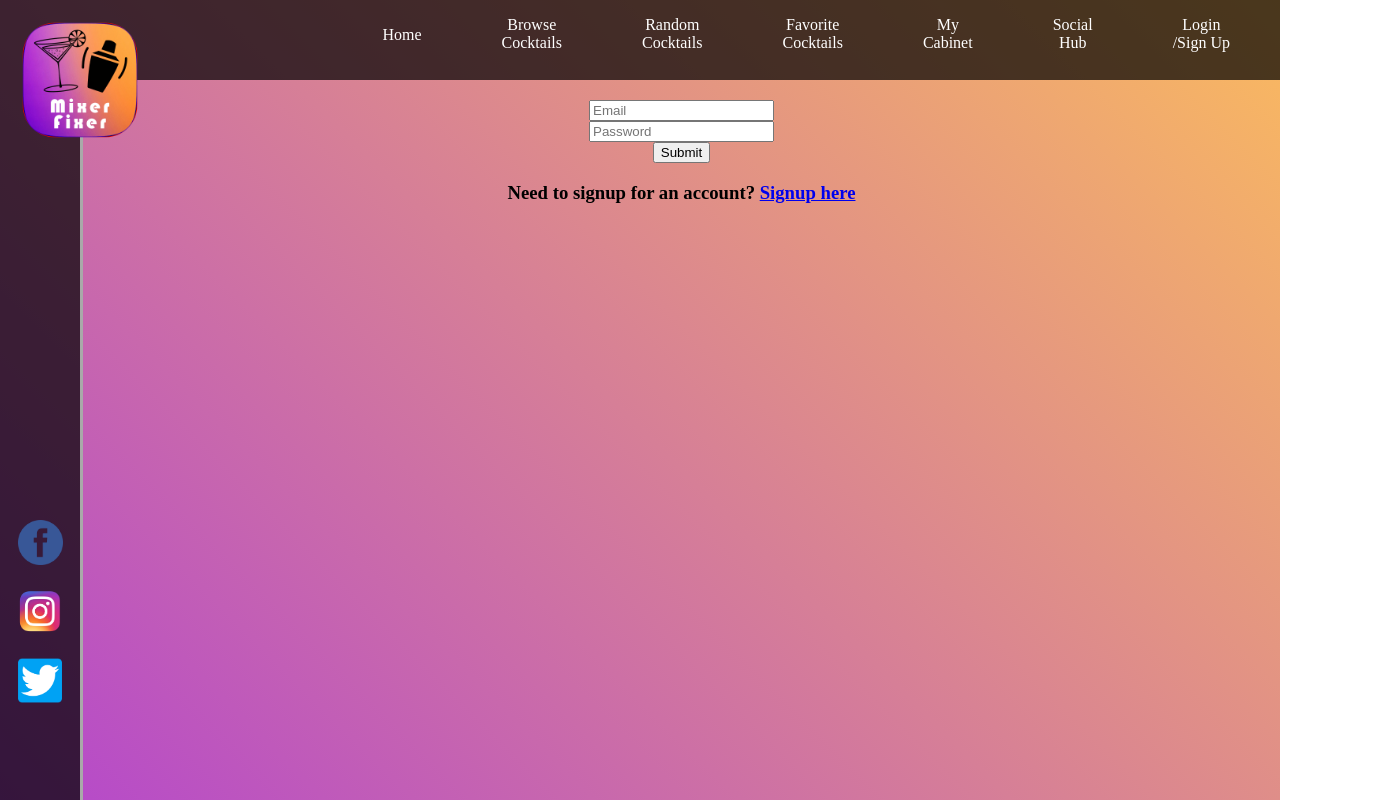
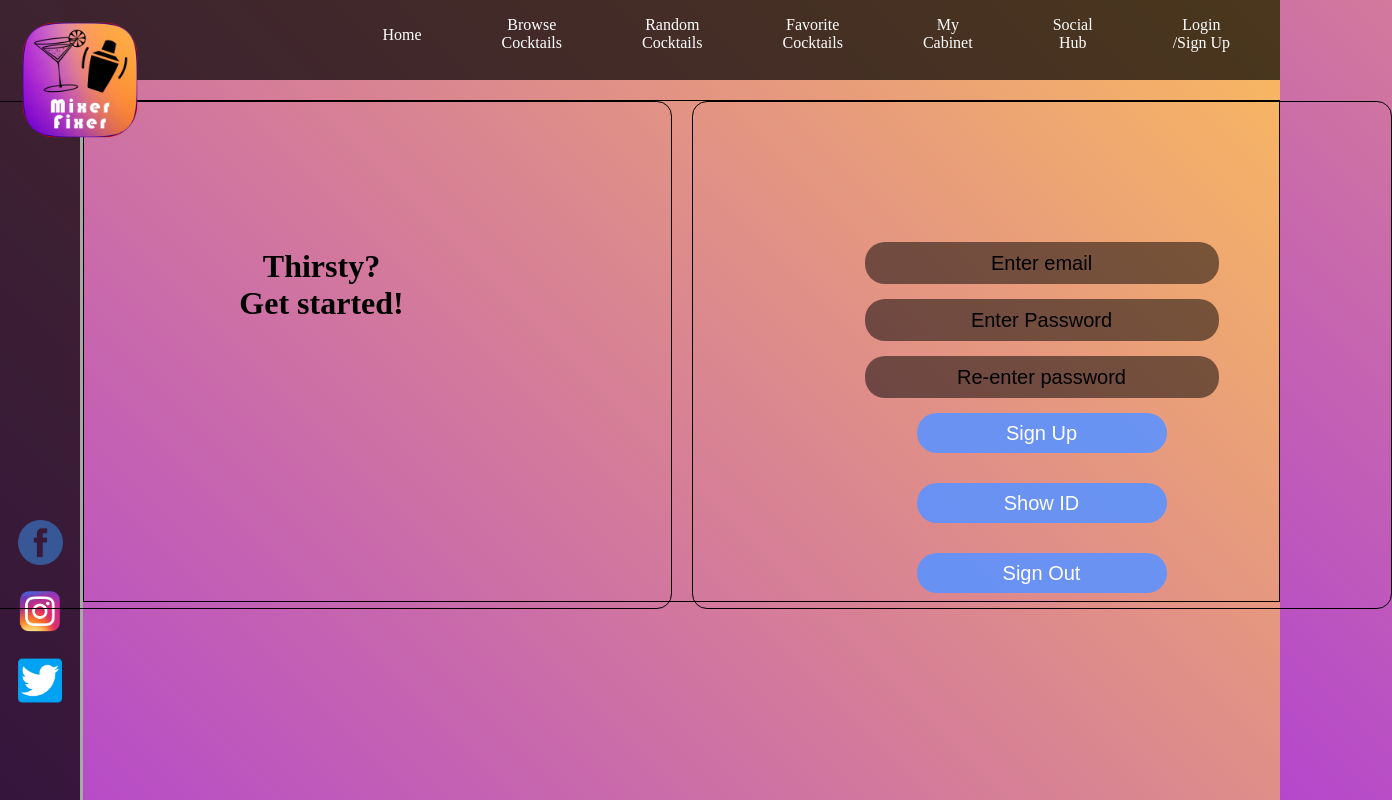
Before and after one commit to SethZygner/mixerFixer, a Vue app in the folder testing/: page /logInSignUp in a window 1280 px wide. Shown: the top 800 px of the page, 1392 px wide, since content can reach past the window. Built offline with nearby package versions, Linux system fonts and the light colour scheme; no server answers.

Commit message:
Got the authentication to work semi-fully
I had gotten the "Login/SignUp" to disappear and turn into "Account" instead. I will soon add the ability for it to add to the storage of users next

```diff
--- a/package.json
+++ b/package.json
@@ -1,5 +1,6 @@
 {
   "dependencies": {
-    "firebase": "^8.10.1"
+    "firebase": "^8.10.1",
+    "vue-router": "^4.0.13"
   }
 }
--- a/testing/src/App.vue
+++ b/testing/src/App.vue
@@ -1,8 +1,27 @@
 <script setup>
 import { RouterLink, RouterView } from "vue-router";
+import {reactive, ref} from "vue";
+import fire from "./firebase.js";
+
+let isLoggedIn = ref(false);
+
+function checkIfSignedIn(){
+  console.dir(fire.auth.currentUser);
+  fire.auth.onAuthStateChanged(user => {
+    if (user) {
+      isLoggedIn.value = true
+    } else {
+      isLoggedIn.value = false
+    }
+  })
+}
+
+reactive(checkIfSignedIn());
+
+
 </script>
 
-<template>
+<template id="test">
   <div id="side-bar">
     <div class="social-media">
       <img src="@/assets/icons/facebook-logo-1024x1024.png">
@@ -19,10 +38,14 @@ import { RouterLink, RouterView } from "vue-router";
       <li><RouterLink to="">Favorite<br>Cocktails</RouterLink></li>
       <li><RouterLink to="">My<br>Cabinet</RouterLink></li>
       <li><RouterLink to="">Social<br>Hub</RouterLink></li>
-      <li><RouterLink to="/logInSignUp">Login<br>/Sign Up</RouterLink></li>
+      <li>
+        <div>
+          <RouterLink v-if="isLoggedIn.valueOf()" to="" >Account</RouterLink>
+          <RouterLink v-else to="/logInSignUp" >Login<br>/Sign Up</RouterLink>
+        </div>
+      </li>
     </ul>
   </div>
-
   <RouterView :key="$route.path" />
 </template>
 
--- a/testing/src/firebase.js
+++ b/testing/src/firebase.js
@@ -1,7 +1,13 @@
 import { initializeApp } from "firebase/app";
 import "firebase/firestore";
 import firebase from "firebase/compat";
-import { getAuth } from "firebase/auth";
+
+import { getAuth,
+    signInWithEmailAndPassword,
+    createUserWithEmailAndPassword,
+    onAuthStateChanged
+} from "firebase/auth";
+
 import 'firebase/compat/auth';
 
 const config = {
@@ -17,7 +23,24 @@ const config = {
 firebase.initializeApp(config);
 
 let db = firebase.firestore();
+let auth = getAuth();
 
+//Authorization functions
+function newUser(email, password){
+    createUserWithEmailAndPassword(auth, email, password)
+        .catch((err)=>{
+            alert(err.message);
+        })
+}
+function signOut(){
+    auth.signOut();
+}
+function signIn(email, password){
+    signInWithEmailAndPassword(auth, email, password)
+        .catch((err)=>{
+            alert(err.message);
+        })
+}
 
 
 //Store data by making/using an existing collection
@@ -31,7 +54,9 @@ function addThing(coll, data){
 
 
 
-
 export default{
-    addThing
+    addThing,
+    newUser,
+    signOut,
+    auth
 }
--- a/testing/src/router/index.js
+++ b/testing/src/router/index.js
@@ -1,4 +1,4 @@
-import { createRouter, createWebHistory } from "vue-router";
+import { createRouter, createWebHistory, useRouter} from "vue-router";
 import HomeView from "../views/HomeView.vue";
 
 const router = createRouter({
@@ -27,4 +27,8 @@ const router = createRouter({
   ],
 });
 
+// const app = Vue.createApp({});
+// app.use(router);
+// app.mount('#test');
+
 export default router;
--- a/testing/src/views/LoginSignUp.vue
+++ b/testing/src/views/LoginSignUp.vue
@@ -1,47 +1,116 @@
 <script setup>
-import { RouterLink, RouterView } from "vue-router";
+import { RouterLink, RouterView, useRoute, useRouter} from "vue-router";
+
 import fire from "../firebase.js";
 import {reactive, ref} from "vue";
-import { getAuth, signInWithEmailAndPassword, createUserWithEmailAndPassword} from "firebase/auth";
 
 const email = ref("");
 const password = ref("");
-const auth = getAuth();
+const rePass = ref("");
+const router = useRouter();
+//Sign Up a New User
+function signUp(){
+  if(password.value !== rePass.value){
+    alert("Password didn't match! Try again.")
+  }else{
+    fire.newUser(email.value, password.value);
+    email.value ="";
+    password.value="";
+    router.push('/')
+  }
+}
 
+function signOut(){
+  fire.signOut();
+}
 
-function login(){
-  console.log("Clicked");
-  console.log(email.value);
-  console.log(password.value);
-  createUserWithEmailAndPassword(auth, email.value, password.value)
-      .then((userCrid) => {
-        let user = userCrid.user;
-      })
-      .catch((err)=>{
-        alert(err.message);
-        console.log(err.message);
-      })
+function returnId(){
+  if(fire.auth.currentUser === null){
+    console.log("No User Signed In")
+  }else {
+    console.log(fire.auth.currentUser.uid);
+  }
 }
 
 </script>
 
 <template>
-  <div class="credentials" >
-    <input id="email" type="text" placeholder="Email" v-model="email"/>
-    <br>
-    <input id="password" type="text" placeholder="Password" v-model="password">
-    <br>
-    <button @click.prevent="login">Submit</button>
-    <h3> Need to signup for an account? <router-link to="/signup">Signup here</router-link></h3>
+  <div class="content">
+    <div class="leftSide">
+      <h1>Thirsty?<br>Get started!</h1>
+    </div>
+
+    <div class="rightSide">
+      <input type="email" v-model="email" placeholder="Enter email">
+      <br>
+      <input type="password" v-model="password" placeholder="Enter Password">
+      <br>
+      <input type="password" v-model="rePass" placeholder="Re-enter password">
+      <br>
+      <button @click="signUp">Sign Up</button>
+      <br>
+      <button @click="returnId">Show ID</button>
+      <br>
+      <button @click="signOut">Sign Out</button>
+    </div>
   </div>
+
 </template>
 
 
 <style scoped>
 
-.credentials{
+.content{
+  display: grid;
+  grid-template-columns: 700px 700px;
   margin: 20px auto;
+  border: 1px black solid;
+  justify-content: center;
+  height: 500px;
+  gap: 20px;
+}
+
+.leftSide, .rightSide{
   text-align: center;
+  border: 1px black solid;
+  border-radius: 15px;
+  padding-top: 125px;
+}
+
+.rightSide input::placeholder{
+  color: black;
+}
+
+
+.rightSide input{
+  height: 40px;
+  width: 350px;
+  font-size: 20px;
+  text-align: center;
+  margin-top: 15px;
+  border-radius: 20px;
+  background-color: rgba(0, 0, 0, .5);
+  color: white;
+  border: none;
+}
+
+.rightSide input:focus{
+  border: none;
+}
+
+button{
+  height: 40px;
+  margin: 15px;
+  width: 250px;
+  border-radius: 20px;
+  border: none;
+  background-color: rgba(93, 147, 255, .9);
+  color: white;
+  font-size: 20px;
+}
+
+button:hover{
+  cursor: pointer;
 }
 
 </style>
```
Also changed, not shown: 1 other file (tests, documents, lock files or other folders).
